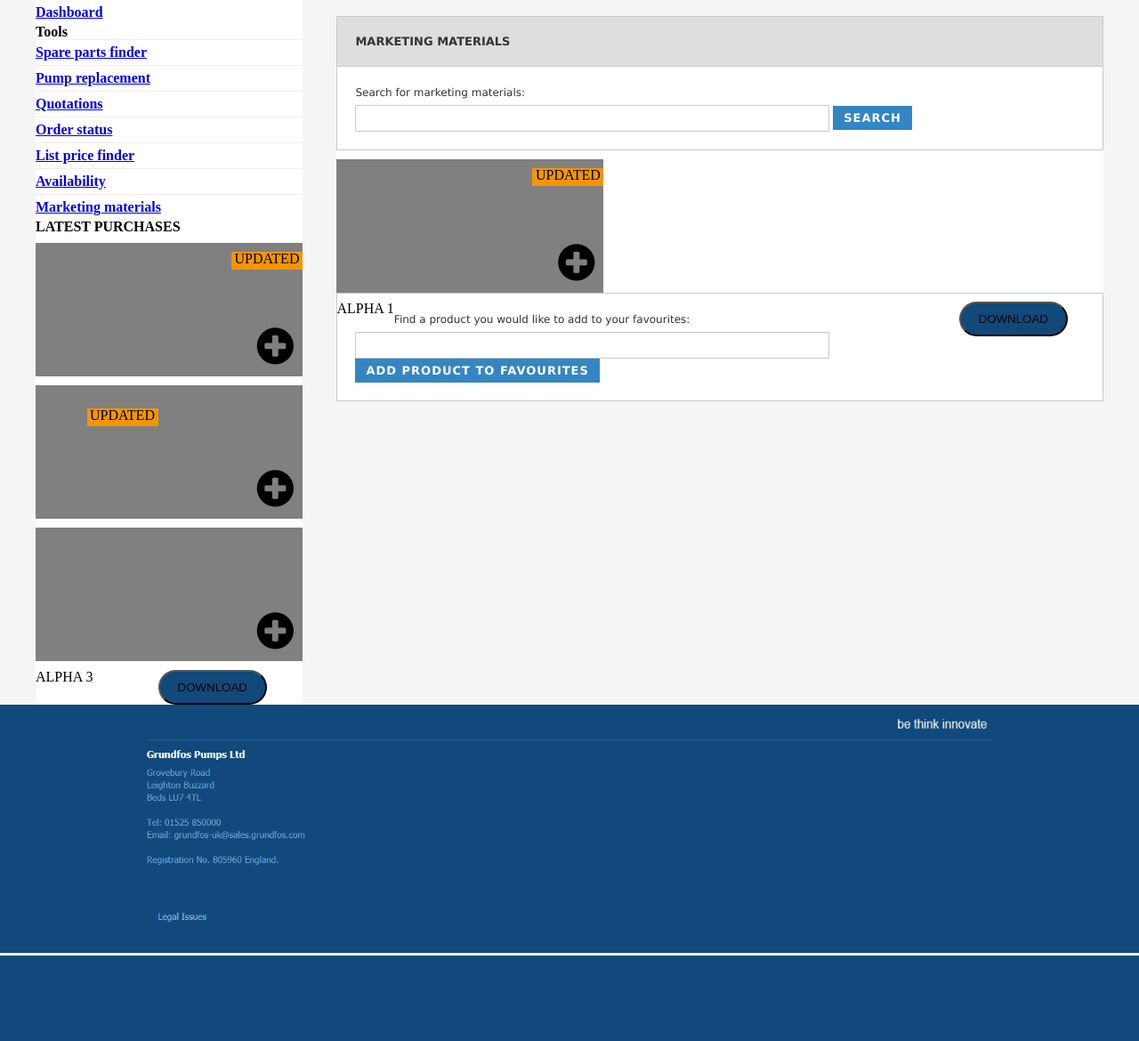
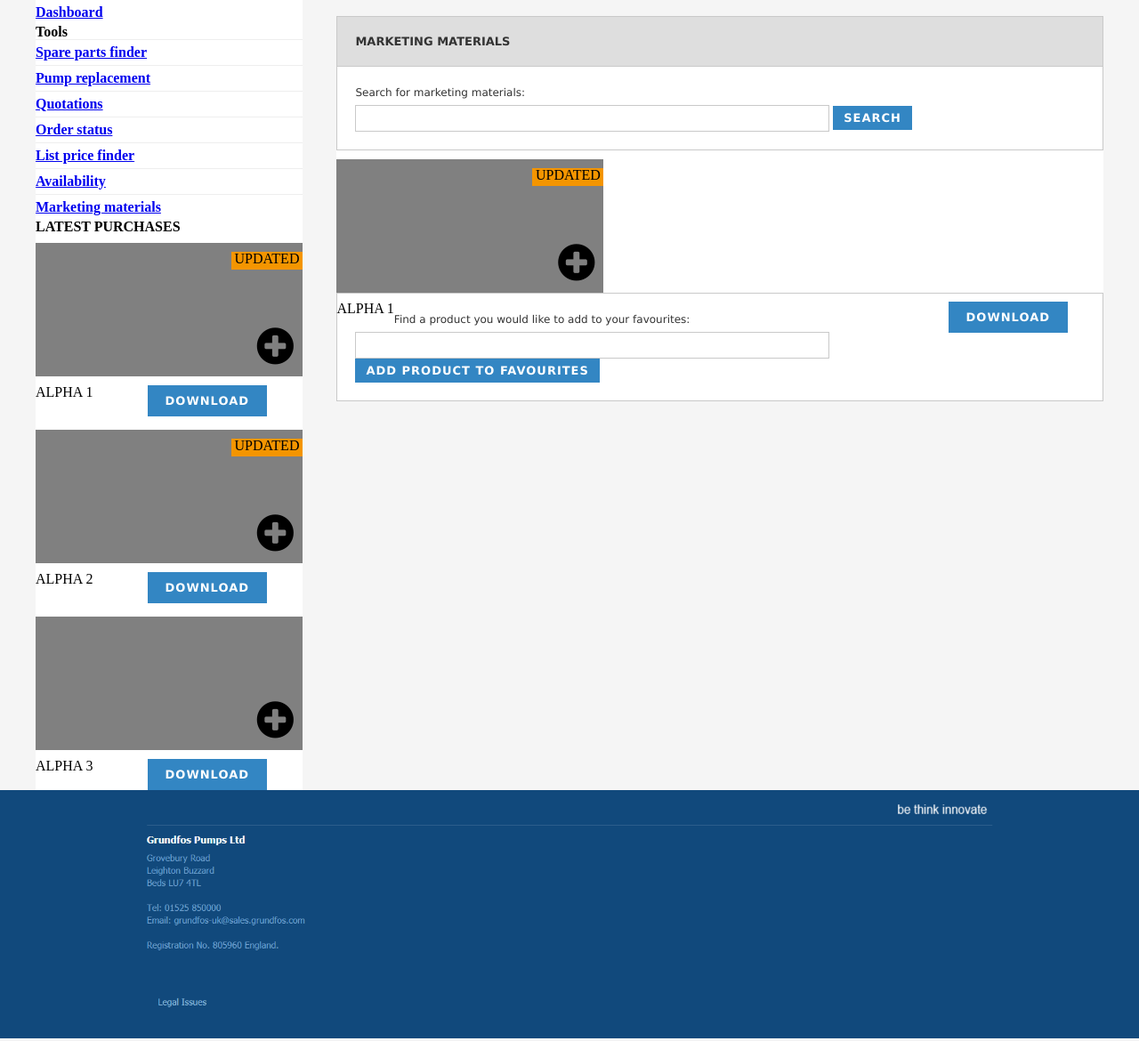
Before and after one commit to KristupasMat/MyGrundfos, a PHP site: page / in a window 1280 px wide. Shown: the part 137-1307 px from the top of the page at 89% size. Before the commit the page ends 1211 px from the top, so only its background shows below. Run offline with PHP 8.4, Linux system fonts and the light colour scheme.

Commit message:
Aside fix

```diff
--- a/index.php
+++ b/index.php
@@ -59,7 +59,7 @@
 <i class="fa fa-plus-circle fa-3x" aria-hidden="true"></i>
 </div>
 <p class="pump-name">ALPHA 1</p>
-<button type="button" class="download-button">DOWNLOAD</button>
+<button type="button" class="download btn">DOWNLOAD</button>
 </section>
 
 <section class="section-latest">
@@ -70,7 +70,7 @@
 <i class="fa fa-plus-circle fa-3x" aria-hidden="true"></i>
 </div>
 <p class="pump-name">ALPHA 2</p>
-<button type="button" class="download-button">DOWNLOAD</button>
+<button type="button" class="download btn">DOWNLOAD</button>
 </section>
 
 <section class="section-latest">
@@ -79,7 +79,7 @@
 <i class="fa fa-plus-circle fa-3x" aria-hidden="true"></i>
 </div>
 <p class="pump-name">ALPHA 3</p>
-<button type="button" class="download-button">DOWNLOAD</button>
+<button type="button" class="download btn">DOWNLOAD</button>
 </section>
 </aside>
 	<main id="wrapper2">
@@ -89,7 +89,7 @@
 		<label><h2>Search for marketing materials:</h2></label>
 		<form>
 			 <input type="text" class="search-input" name="product">
-			 <input class="search-btn" type="submit" id="find-materials" value="SEARCH">
+			 <input class="btn" type="submit" id="find-materials" value="SEARCH">
 		</form>
 	</div>
 
@@ -101,7 +101,7 @@
   <i class="fa fa-plus-circle fa-3x" aria-hidden="true"></i>
   </div>
   <p class="pump-name">ALPHA 1</p>
-  <button type="button" class="download-button">DOWNLOAD</button>
+  <button type="button" class="download btn">DOWNLOAD</button>
   </section>
 
   <!-- Search form for adding products to favourites -->
@@ -109,7 +109,7 @@
 		<label><h2>Find a product you would like to add to your favourites:</h2></label>
 		<form>
 			 <input type="text" class="search-input" name="product">
-			 <input class="search-btn" type="submit" id="add-product" value="ADD PRODUCT TO FAVOURITES">
+			 <input class="btn" type="submit" id="add-product" value="ADD PRODUCT TO FAVOURITES">
 		</form>
         </div></main>
 </div>
--- a/style.css
+++ b/style.css
@@ -110,7 +110,7 @@ div.search-form label h2{
 	border: solid 1px black;
 	outline: none;
 }
-.search-btn{
+.btn{
 	font-family: "Lucida Grande",Tahoma,Geneva,Verdana,sans-serif;
     font-size: 13px;
     font-weight: bold;
@@ -125,7 +125,7 @@ div.search-form label h2{
 	display: inline-block;
 	box-sizing: border-box;
 }
-.search-btn:hover{
+.btn:hover{
 	background-color: #0068b4;
 }
 .pump-name{
@@ -137,14 +137,12 @@ div.search-form label h2{
  	bottom: 10px;
  	right: 10px;
  }
- .download-button{
+ .download{
  	float: right;
  	margin-right: 40px;
  	margin-top: 10px;
  	padding: 10px 20px;
  	width: auto;
- 	border-radius: 25px;
- 	background: #11497b;
 }
 #notification{
 	width: 10%;
@@ -226,3 +224,7 @@ ul nav left.nav h1 {
 ul nav left.nav h2 {
     font-size: 22px;
 }
+
+.section-latest{
+    margin-top: 60px;
+}
```
